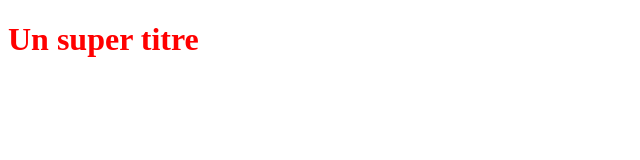
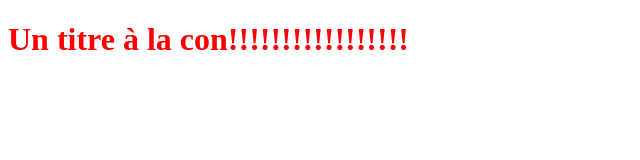
Before and after one commit to pmoreau91/TILC_Training, a plain HTML site: page index.html in a window 1280 px wide. Shown: the whole page, without its empty margins (0-640 px from the left). Drawn offline with Linux system fonts and the light colour scheme.

Commit message:
second message

```diff
--- a/index.html
+++ b/index.html
@@ -5,6 +5,6 @@
     <link rel="stylesheet" type="text/css" href="styles.css">
 </head>
 <body>
-    <h1>Un super titre</h1>
+    <h1>Un titre à la con!!!!!!!!!!!!!!!!!</h1>
 </body>
 </html>
```
